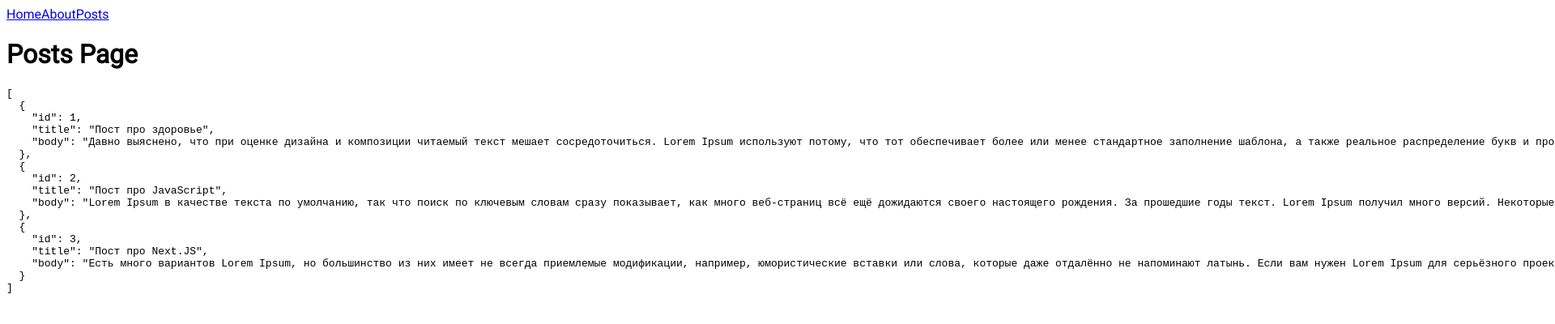
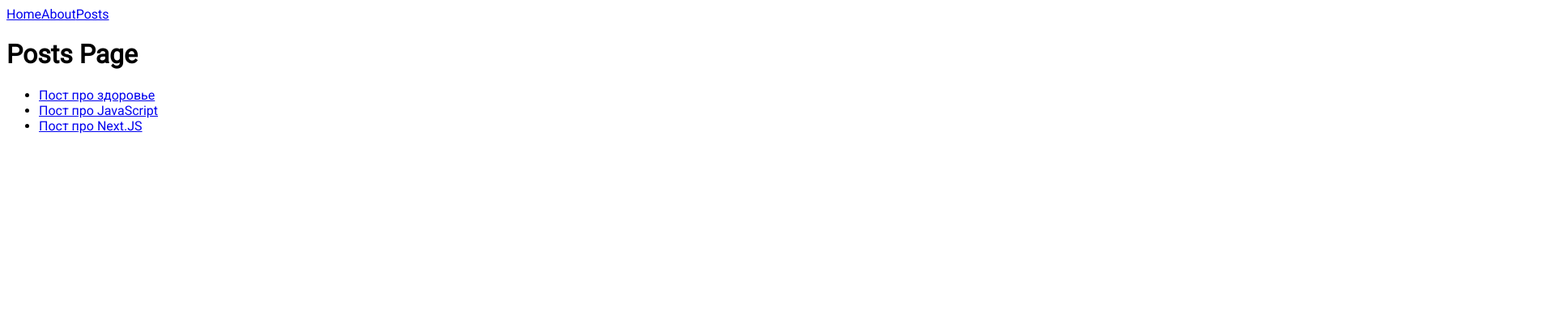
Before and after one commit to EgorEast/nextjs-minin, a Next.js app: page /posts in a window 1280 px wide. Shown: the top 400 px of the page at 81% size, 1920 px wide, since content can reach past the window. Built offline with nearby package versions, Linux system fonts and the light colour scheme; data requests are answered from the project's data file.

Commit message:
loading of data is realized

```diff
--- a/package.json
+++ b/package.json
@@ -7,7 +7,7 @@
     "build": "next build",
     "start": "next start",
     "serve": "concurrently \"npm run dev\" \"npm run mock\"",
-    "mock": "json-server --watch db.json -p 4200 -d 450"
+    "mock": "json-server --watch db.json -p 4200 -d 1750"
   },
   "dependencies": {
     "next": "11.1.0",
--- a/pages/posts.js
+++ b/pages/posts.js
@@ -1,20 +1,45 @@
 import { useEffect, useState } from 'react';
+import Link from 'next/link';
 import { MainLayout } from '../components/MainLayout';
 
-export default function Posts() {
-	const [posts, setPosts] = useState([]);
+export default function Posts({ posts: serverPosts }) {
+	const [posts, setPosts] = useState(serverPosts);
 	useEffect(() => {
 		async function load() {
 			const responce = await fetch('http://localhost:4200/posts');
-			const json = await responce.json();
-			setPosts(json);
+			const data = await responce.json();
+			setPosts(data);
 		}
-		load();
+		if (!serverPosts) load();
 	}, []);
+
+	if (!posts)
+		return (
+			<MainLayout>
+				<p>Loading...</p>
+			</MainLayout>
+		);
 	return (
 		<MainLayout title={'Posts Page'}>
 			<h1>Posts Page</h1>
-			<pre>{JSON.stringify(posts, null, 2)}</pre>
+			<ul>
+				{posts.map((post) => (
+					<li key={`title-${post.id}`}>
+						<Link href={`/post/[id]`} as={`/post/${post.id}`}>
+							<a>{post.title}</a>
+						</Link>
+					</li>
+				))}
+			</ul>
 		</MainLayout>
 	);
 }
+
+Posts.getInitialProps = async ({ req }) => {
+	if (!req) {
+		return { posts: null };
+	}
+	const responce = await fetch('http://localhost:4200/posts');
+	const posts = await responce.json();
+	return { posts };
+};
```
Also changed, not shown: pages/post/[id].js (+39 -4 lines).
